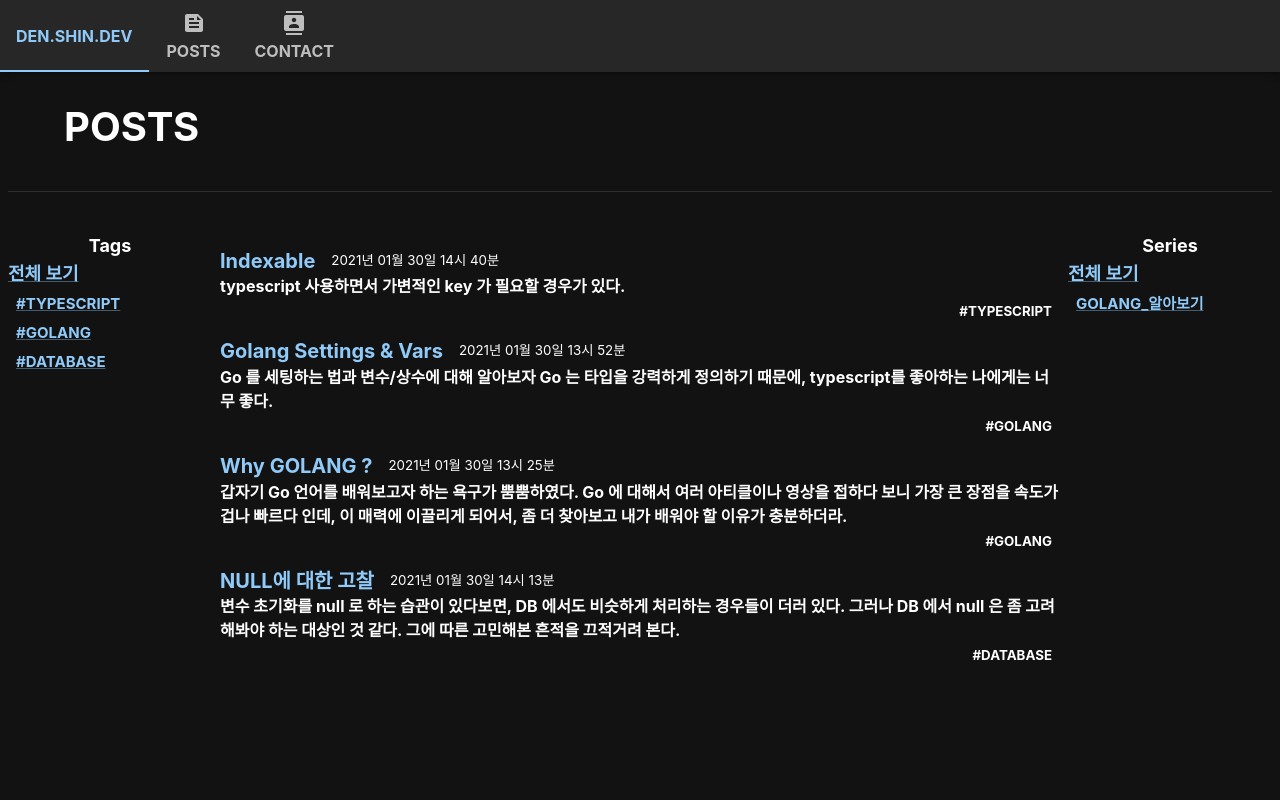
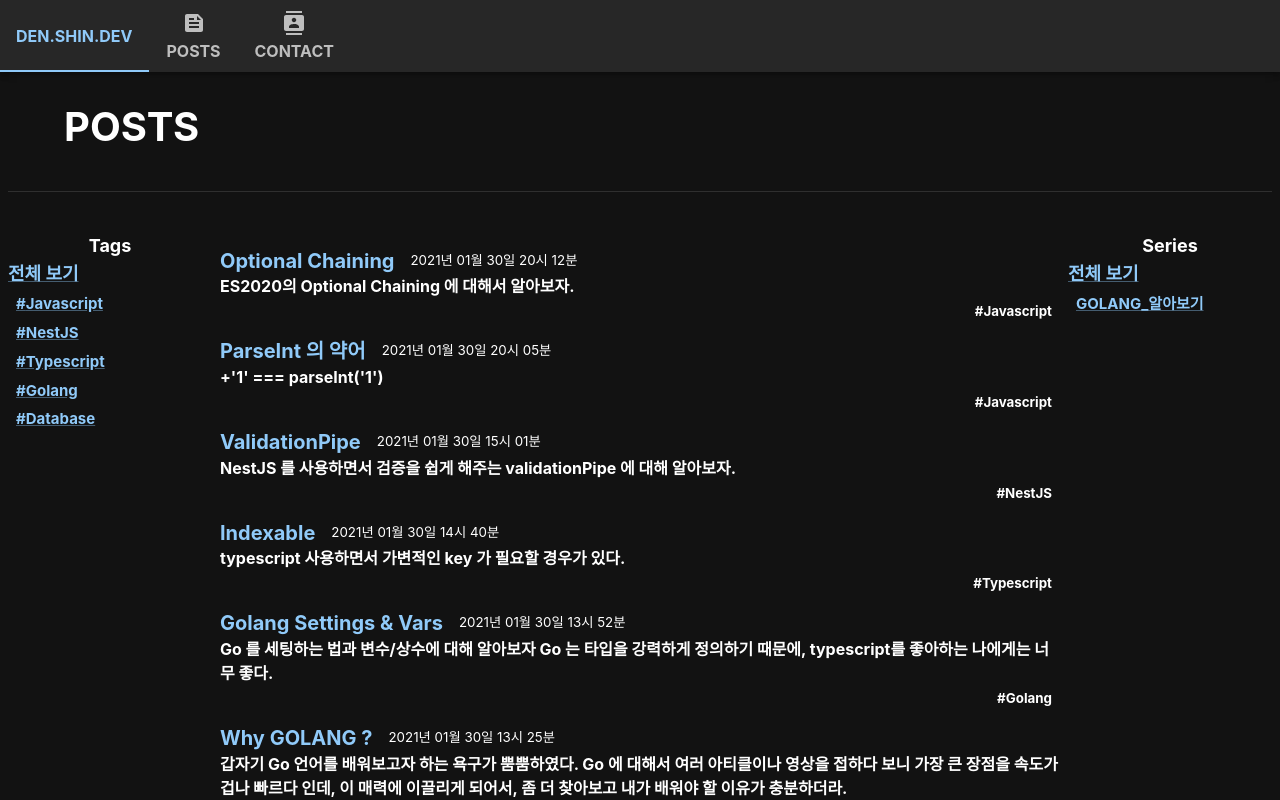
Before and after one commit to shinYeongHyeon/dev-blog, a Next.js app: page /posts in a window 1280 px wide. Shown: the top 800 px of the page. Built offline with nearby package versions, Linux system fonts and the light colour scheme.

Commit message:
POST: 초반 아티클 등록 - parsenInt - validationPipe - optionalChaining

```diff
--- a/next.config.js
+++ b/next.config.js
@@ -1,6 +1,6 @@
 /** @type {import('next').NextConfig} */
 const nextConfig = {
-  reactStrictMode: true,
+    reactStrictMode: true,
 };
 
 module.exports = nextConfig;
--- a/posts/AllPosts.ts
+++ b/posts/AllPosts.ts
@@ -1,10 +1,16 @@
 import { IPost } from './IPost';
+import { OptionalChaining } from './OptionalChaining';
+import { SimpleParseInt } from './SimpleParseInt';
+import { ValidationPipe } from './ValidationPipe';
 import { Indexable } from './Indexable';
 import { goSettingsAndVars } from './goSettingsAndVars';
 import { whyGo } from './whyGo';
 import { databaseNull } from './databaseNull';
 
 export const allPosts: IPost[] = [
+    OptionalChaining,
+    SimpleParseInt,
+    ValidationPipe,
     Indexable,
     goSettingsAndVars,
     whyGo,
--- a/posts/Indexable.ts
+++ b/posts/Indexable.ts
@@ -33,5 +33,5 @@ Object.keys(indexable).forEach((k) => console.log(indexable[k])); // 1, 2, 3
 그렇기 때문에 typescript 에서 동적으로 key 를 받아내려면 위와 같이 사용해야 한다.`,
     listContents: `typescript 사용하면서 가변적인 key 가 필요할 경우가 있다.`,
     datetime: '2021년 01월 30일 14시 40분',
-    tags: ['TYPESCRIPT'],
+    tags: ['Typescript'],
 };
--- /dev/null
+++ b/posts/OptionalChaining.ts
@@ -0,0 +1,38 @@
+import { IPost } from './IPost';
+
+export const OptionalChaining: IPost = {
+    title: 'Optional Chaining',
+    path: 'OptionalChaining',
+    contents: `
+한 Object 가 많은 Depth 를 가지고 있고, 특정한 데이터를 가져오려면 많은 Depth 를 지나서 가져온다고 가정하자.
+그렇다면, 보통 해당 Depth 들이 존재하는지 체크를 보통 한다.
+그러나 이게 여간 귀찮은 일이 아니다.
+
+예를 들어 아래와 같은 Object 가 있다고 보자.
+\`\`\`typescript
+const test = {
+  depth1: {
+      depth2: {
+          depth3: "test"
+      }
+  }
+};
+\`\`\`
+
+test 의 depth1 의 depth2 의 depth3 에 접근하려면, 일단 test 있는지, 있다면 그 안에 depth1 이 있는지 ….
+계속 해나가야 한다...
+
+근데 이것을 한번에 아름답게 해결해줄 수 있는 것이 ES2020의 **Optional Chaining** 이다.
+있는지 확인하고 싶은 것을 dot(.) 으로 연결하기 전에 **?** 만 붙여주면 끝.
+거두절미하고 아래 스크린 샷을 보면 이해 될 것이다.
+
+![R1280x0-2](https://user-images.githubusercontent.com/74130738/170829274-c2b94d5d-c914-4026-a0ce-3e18ab58b200.png)
+
+단, 데이터가 없는 경우 undefined 로 리턴이 오니 참고할 것!
+###### ~아름다워~
+
+[MDN](https://developer.mozilla.org/ko/docs/Web/JavaScript/Reference/Operators/Optional_chaining)`,
+    listContents: 'ES2020의 Optional Chaining 에 대해서 알아보자.',
+    datetime: '2021년 01월 30일 20시 12분',
+    tags: ['Javascript'],
+};
--- /dev/null
+++ b/posts/SimpleParseInt.ts
@@ -0,0 +1,24 @@
+import { IPost } from './IPost';
+
+export const SimpleParseInt: IPost = {
+    title: 'ParseInt 의 약어',
+    path: 'SimpleParseInt',
+    contents: `
+ParseInt 의 약어가 존재한다는 것을 알아내게 되는 일이 있었다.
+parseInt('1') 은 +'1' 과 동일하다는 것이다.
+
+![parseInt](https://user-images.githubusercontent.com/74130738/170829126-632cfd86-8607-43f7-b22c-d5feff2b4115.png)
+
+이 글을 보고 으잉? 하는 사람들도 있을 것 같아서 아래 사진을 첨부해본다.
+나만 몰랐던 거 아니라고 해주세요
+
+그런데 +1 표현을 처음 봐서, 익숙치 않아서 그럴진 몰라도 가독성이 그리 좋아보이진 않아서
+실무나 프로젝트에 쓸 것 같지는 않다…
+
+그러나, 브라우저별로 속도가 다르고 일부 연산 값이 다르다.
+[브라우저 속도](http://phrogz.net/js/string_to_number.html)
+[결과 값](https://stackoverflow.com/questions/17106681/parseint-vs-unary-plus-when-to-use-which/17106702#17106702)`,
+    listContents: `+'1' === parseInt('1')`,
+    datetime: '2021년 01월 30일 20시 05분',
+    tags: ['Javascript'],
+};
--- /dev/null
+++ b/posts/ValidationPipe.ts
@@ -0,0 +1,42 @@
+import { IPost } from './IPost';
+
+export const ValidationPipe: IPost = {
+    title: 'ValidationPipe',
+    path: 'ValidationPipe',
+    contents: `
+NestJS 에서는 AutoValidation 기능을 해주는 사랑스러운 아이가 있다..!
+**@nestjs/common** 에 있는 [ValidationPipe](https://docs.nestjs.com/techniques/validation) 라는 아이.
+
+\`\`\`typescript
+const app = await NestFactory.create(AppModule); app.useGlobalPipes( new ValidationPipe({ whitelist: true, forbidNonWhitelisted: true, transform: true, }), );
+const app = await NestFactory.create(AppModule);
+app.useGlobalPipes(
+  new ValidationPipe({
+    whitelist: true,
+    forbidNonWhitelisted: true,
+    transform: true,
+  }),
+);
+\`\`\`
+
+위와 같이 사용하는데, **useGlobalPipes** 는 전역적으로 검사를 시키겠다는 의미로 받아들이면 된다.
+ValidationPipe 에서 주로 사용하는 옵션은 위와 같은데 하나 씩 살짝 맛보자면
+
+### whitelist
+> DTO 의 검증을 해준다, 예를 들어 DTO 에 title이라는 속성이 String 이어야 한다면 @IsString() 과 함께 쓰여 실제로 들어온것이 스트링인지 확인해주고, 아니라면 오류를 뱉어내준다.
+
+### forbidNonWhitelisted
+> DTO 에 없는 것을 알려준다, 의도된 공격을 막을 수 있다.
+
+### transform
+> 이 아이가 난 좋은데, 예를 들어 Get 요청시에 들어오는 값들은 모두 스트링이 되는데 id 와 같은 것의 경우에는 Number 형의 경우가 많다. 이럴 때 숫자로만 이루어진 경우에는 자동으로 변환해주는 등 타입에 맞게 알아서 변환해준다.
+
+### skipMissingProperties
+> 권장하진 않지만, 유효성검 사를 모두 패스하고 싶을때 사용한다.
+
+위와 같이 자동으로 유효성검사해주고 알아서 에러를 뱉어내주니 얼마나 감사한가…
+사랑해`,
+    listContents: `NestJS 를 사용하면서 검증을 쉽게 해주는 validationPipe 에 대해 알아보자.`,
+    datetime: '2021년 01월 30일 15시 01분',
+    tags: ['NestJS'],
+};
--- a/posts/databaseNull.ts
+++ b/posts/databaseNull.ts
@@ -33,5 +33,5 @@ Null Check 를 통해서 로직을 짜는 것이 가독성도 좋고, 문맥 파
     listContents: `변수 초기화를 null 로 하는 습관이 있다보면, DB 에서도 비슷하게 처리하는 경우들이 더러 있다. \n
 그러나 DB 에서 null 은 좀 고려해봐야 하는 대상인 것 같다. 그에 따른 고민해본 흔적을 끄적거려 본다.`,
     datetime: '2021년 01월 30일 14시 13분',
-    tags: ['DATABASE'],
+    tags: ['Database'],
 };
--- a/posts/goSettingsAndVars.ts
+++ b/posts/goSettingsAndVars.ts
@@ -46,6 +46,6 @@ age = 31 // to be ERROR !
     listContents: `Go 를 세팅하는 법과 변수/상수에 대해 알아보자
 Go 는 타입을 강력하게 정의하기 때문에, typescript를 좋아하는 나에게는 너무 좋다.`,
     datetime: '2021년 01월 30일 13시 52분',
-    tags: ['GOLANG'],
+    tags: ['Golang'],
     seriesId: 'GOLANG_알아보기',
 };
--- a/posts/whyGo.ts
+++ b/posts/whyGo.ts
@@ -32,6 +32,6 @@ Go 에 대해서 여러 아티클이나 영상을 접하다 보니 가장 큰
     listContents: `갑자기 Go 언어를 배워보고자 하는 욕구가 뿜뿜하였다. \n
 Go 에 대해서 여러 아티클이나 영상을 접하다 보니 가장 큰 장점을 속도가 겁나 빠르다 인데, 이 매력에 이끌리게 되어서, 좀 더 찾아보고 내가 배워야 할 이유가 충분하더라.`,
     datetime: '2021년 01월 30일 13시 25분',
-    tags: ['GOLANG'],
+    tags: ['Golang'],
     seriesId: 'GOLANG_알아보기',
 };
```
Also changed, not shown: .eslintrc.json, package.json (indentation only), tsconfig.json (indentation only), 1 other file (tests, documents, lock files or other folders).
